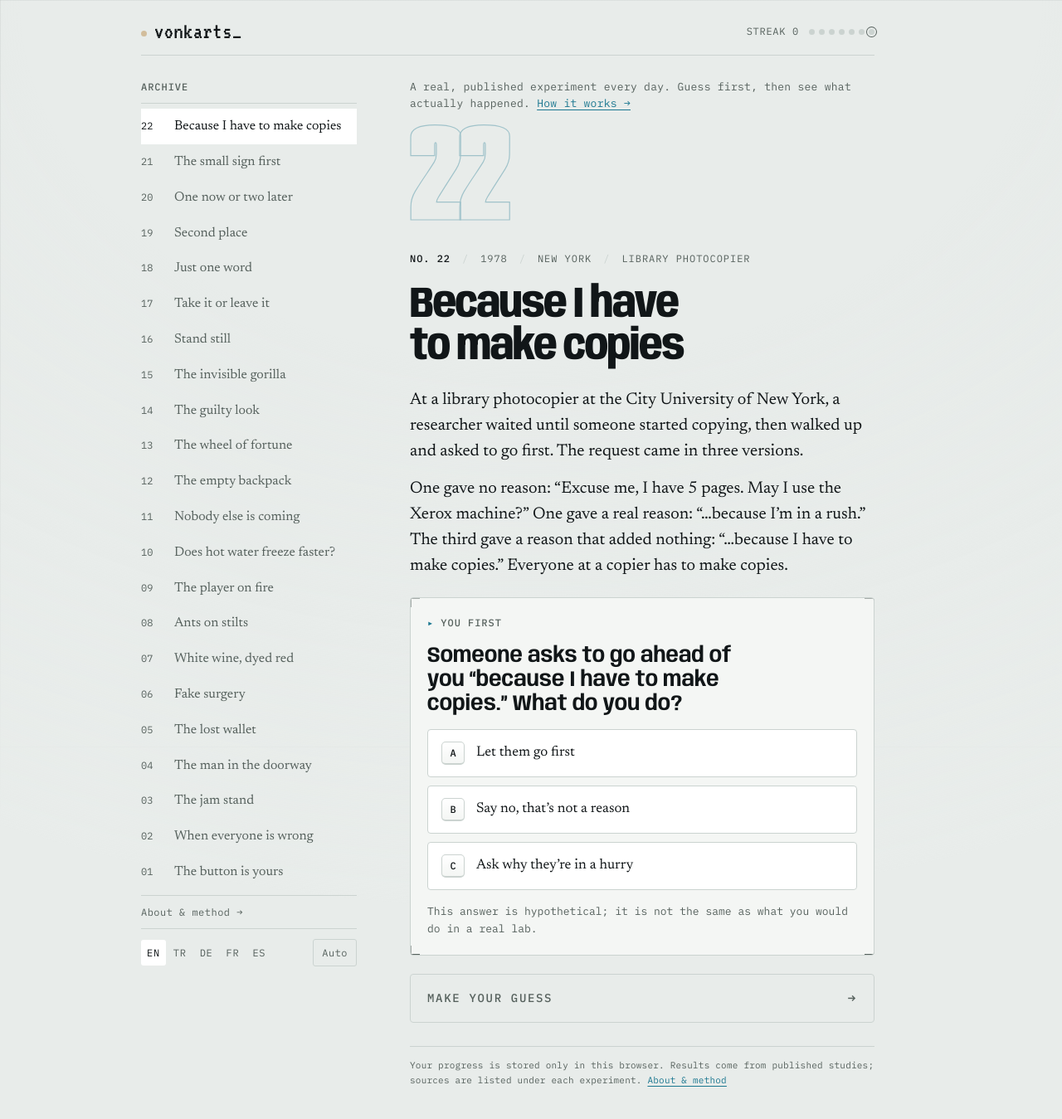
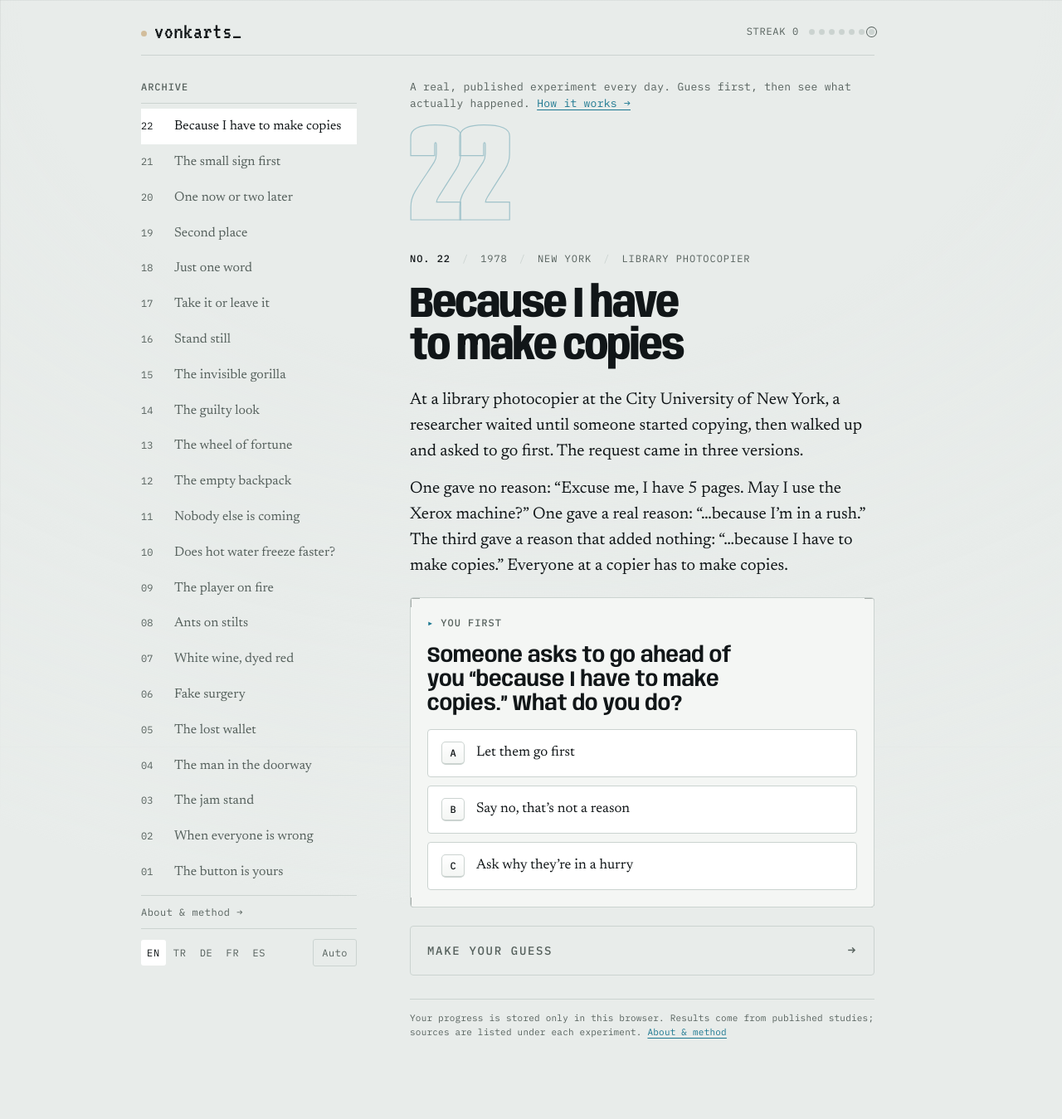
Before and after one commit to vonkarts/vonkarts.github.io, a Jekyll site: the page built from index.html, in a window 1280 px wide and 1368 px high. Shown: the top 1349 px of the window at 83% size. Built offline with Jekyll 4.4.1, drawn with Linux system fonts in a browser that asks for light colours.

Commit message:
Tasarım incelemesi: oyun telefonda ilk ekrana yakın, puan 100−fark, gri metin kontrastı
Co-Authored-By: Claude Opus 5.5 <noreply@anthropic.com>
Claude-Session: https://claude.ai/code/session_01S3aKa9FYuubBrD5bXf86vX

```diff
--- a/_layouts/experiment.html
+++ b/_layouts/experiment.html
@@ -37,7 +37,7 @@ Not: "today" adı Jekyll'da her sayfada dolu geliyor; bayrak adı bu yüzden dai
           {%- if y.kind == 'jars' %}<div class="jars" aria-hidden="true"><div class="stand"><div class="pots">{% for i in (1..24) %}<i></i>{% endfor %}</div><small>24</small></div><div class="stand"><div class="pots">{% for i in (1..6) %}<i></i>{% endfor %}</div><small>6</small></div></div>{% endif %}
           <div class="opts">{% assign K = "A,B,C" | split: "," %}{% for o in y.opts %}<button type="button" class="opt" data-you="{{ forloop.index0 }}" aria-pressed="false"><span class="k">{{ K[forloop.index0] }}</span><span>{{ o }}</span></button>{% endfor %}</div>
           {%- endif %}
-          <p class="hint">{{ T.hypothetical }}</p></section>
+          </section>
         <button type="button" class="cta" id="toPredict" data-in disabled><span>{{ T.to_predict }}</span><span class="arw">→</span></button>
         <p class="hint noscript-q">{{ e.q }}</p>
       </main>
--- a/assets/game/game.css
+++ b/assets/game/game.css
@@ -10,7 +10,7 @@
 /* Logo: VT323 (OFL), yalnızca "vonkarts_" harfleri */
 @font-face{font-family:"VT323 Logo";src:url("fonts/vt323-logo.woff") format("woff");font-weight:400;font-display:swap}
 :root{
-  --bg:#0c1012; --surface:#141a1d; --raise:#1b2327; --line:#273136; --fg:#ece8df; --muted:#8f989c;
+  --bg:#0c1012; --surface:#141a1d; --raise:#1b2327; --line:#273136; --fg:#ece8df; --muted:#a2abaf;
   --guess:#7cc6dd; --guess-soft:rgba(124,198,221,.14); --real:#f0b44c; --real-soft:rgba(240,180,76,.14); --ok:#8fcf9a; --no:#e08b7a;
   --display:"Anybody","Arial Narrow",Arial,sans-serif;
   --body:"Newsreader",Georgia,"Times New Roman",serif;
@@ -329,3 +329,10 @@ h1.title{letter-spacing:-.035em}
 /* paylaşım kartı düğmeleri */
 .card .btns{display:flex;flex-wrap:wrap;gap:10px}
 .card #story{border-color:#7cc6dd;color:#7cc6dd}
+
+/* Telefonda oyun ilk ekrana yaklaşsın (tasarım incelemesi, 2026-11) */
+@media (max-width:600px){
+  .no{font-size:72px;margin:0 0 -2px}
+  .story{font-size:17px;line-height:1.5}
+  .intro{font-size:14px}
+}
--- a/assets/game/game.js
+++ b/assets/game/game.js
@@ -144,7 +144,7 @@ function renderStory(){
     '<div class="story">' + E.story.map(function(p){ return '<p>' + esc(p) + '</p>'; }).join("") + '</div>' +
     (IS_TODAY ? "" : '<p class="note" data-in>' + esc(T.old_note) + '</p>') +
     '<section class="panel" data-in><h2>' + esc(T.first_you) + '</h2><p class="q">' + esc(y.q) + '</p>' + you +
-    '<p class="hint">' + esc(T.hypothetical) + '</p></section>' +
+    '</section>' +
     '<button type="button" class="cta" id="toPredict" data-in disabled><span>' + esc(T.to_predict) + '</span><span class="arw">→</span></button>';
   // İlk ekran sunucuda hazır yazılıysa (data-ssr) yeniden çizilmez ve açılış animasyonu yapılmaz:
   // böylece sayfa ilk boyamada tamamlanır (hızlı LCP, kayma yok). Yalnızca tıklamalar bağlanır.
@@ -225,7 +225,7 @@ function renderPredict(){
 
 /* ---------- 3. sonuç ---------- */
 function scoreOf(){
-  if (E.type === "percent") return Math.max(0, 100 - 2*Math.abs(state.guess - E.answer));
+  if (E.type === "percent") return Math.max(0, 100 - Math.abs(state.guess - E.answer));
   return state.guess === E.answer ? 100 : 0;
 }
 function youLine(){
```
